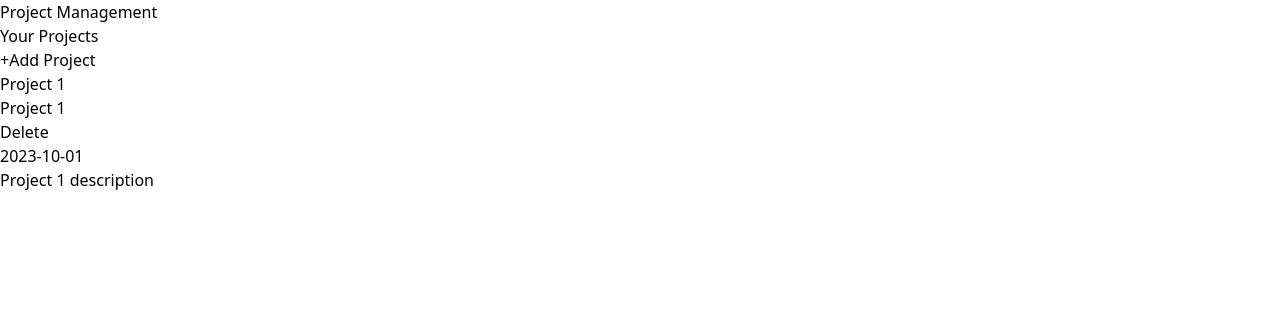
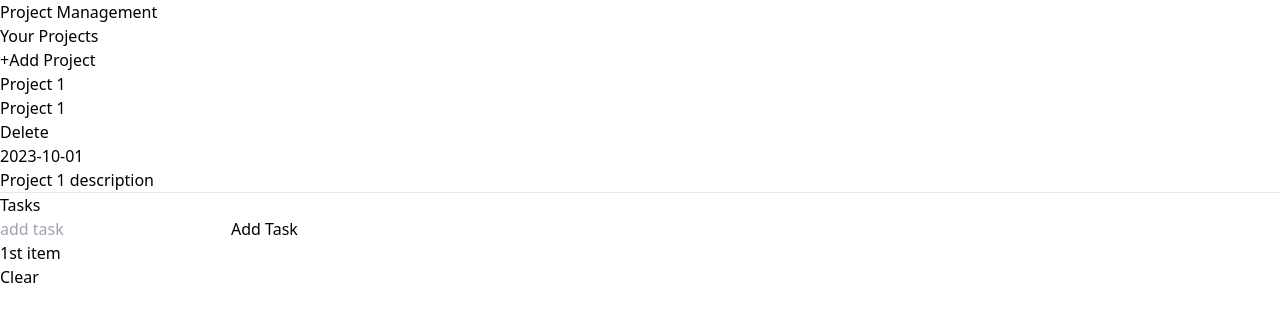
Before and after one commit to Faizan-glitch-os/project-management, a React (Vite) app: page / in a window 1280 px wide. Shown: the top 322 px of the page. Built offline with nearby package versions, Linux system fonts and the light colour scheme.

Commit message:
view single project designed, functionality still remains

```diff
--- a/src/App.jsx
+++ b/src/App.jsx
@@ -59,7 +59,7 @@ function App() {
             <h2 className="text-3xl font-bold text-neutral-600">
               {addProjects[0].title}
             </h2>
-            <button className="text-2xl   text-neutral-600 hover:text-neutral-800 rounded-xl">
+            <button className="text-xl   text-neutral-600 hover:text-neutral-800 rounded-xl">
               Delete
             </button>
           </div>
@@ -67,6 +67,28 @@ function App() {
           <p className="text-lg font-semibold text-neutral-600">
             {addProjects[0].description}
           </p>
+          <hr className="border-t-2 border-neutral-500 mb-4" />
+          <h2 className="text-3xl font-bold text-neutral-600">Tasks</h2>
+          <p className="flex  gap-4">
+            <input
+              type="text"
+              id="title"
+              required
+              placeholder="add task"
+              className={`h-16 resize-none overflow-hidden bg-neutral-200 rounded-md w-2/5 text-2xl text-neutral-800 px-2  border-b-neutral-400 border-b-4 focus:border-b-neutral-600 border-transparent focus:outline-none`}
+            />
+            <button className="text-xl   text-neutral-600 hover:text-neutral-800 rounded-xl">
+              Add Task
+            </button>
+          </p>
+          <ol className="flex flex-col  bg-neutral-200 rounded-sm px-4 py-8 mt-4 gap-6">
+            <p className="flex justify-between  ">
+              <li className="text-xl text-neutral-800">1st item</li>
+              <button className="text-xl   text-neutral-600 hover:text-neutral-800 rounded-xl">
+                Clear
+              </button>
+            </p>
+          </ol>
         </div>
       </section>
     </>
```
